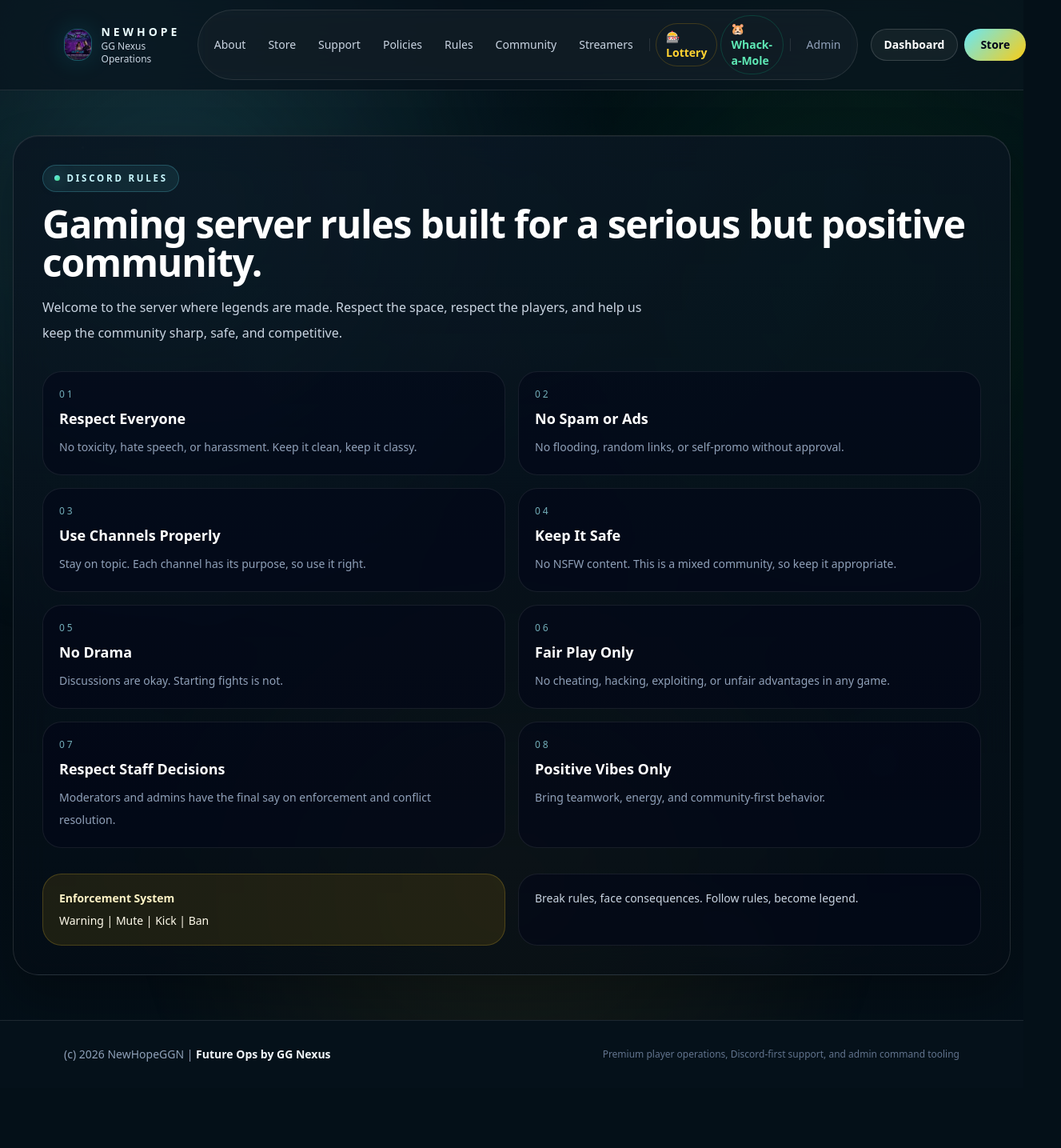
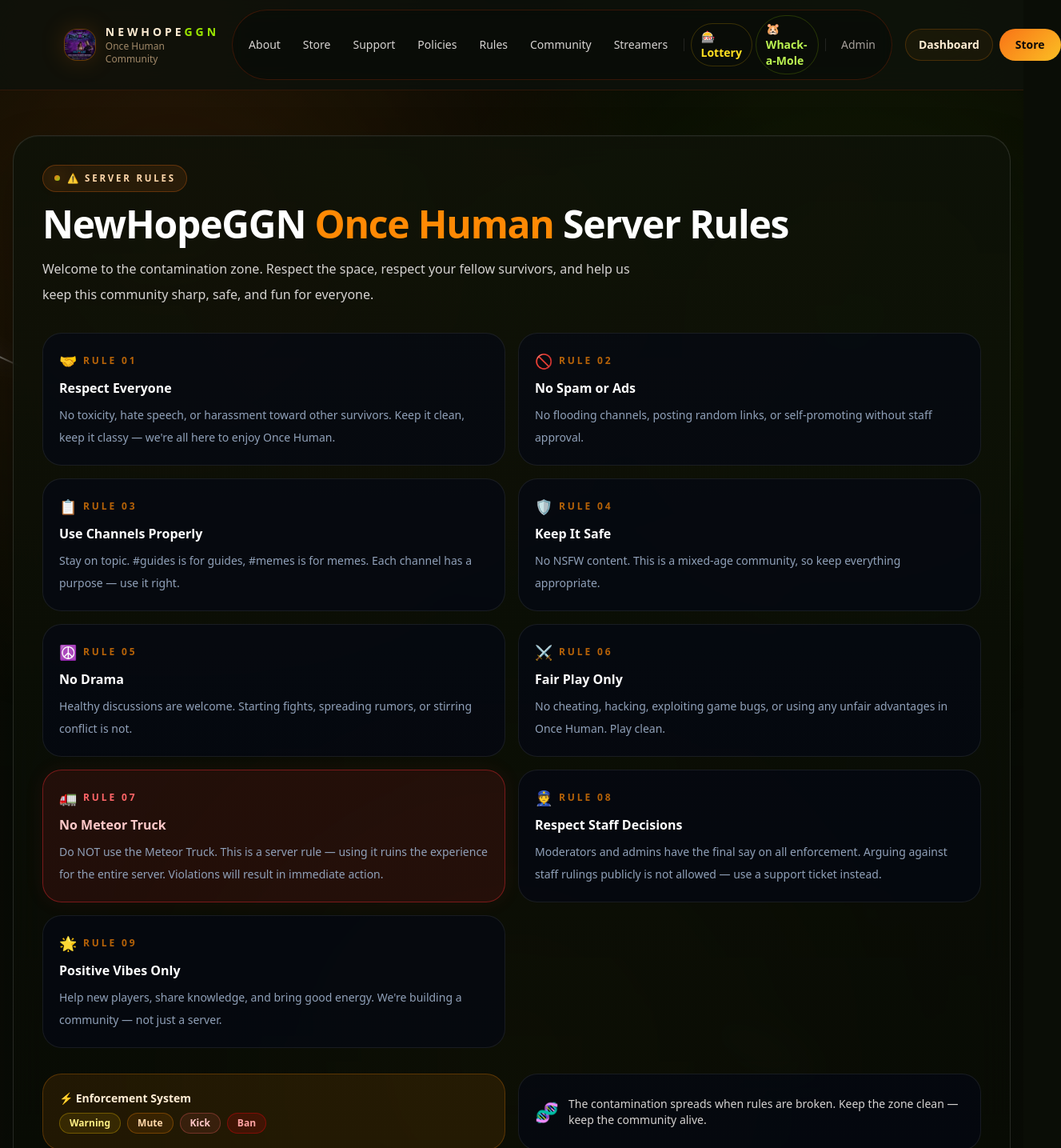
Before and after one commit to GGNexusINC/vibe-coding-platform, a Next.js app: page /rules in a window 1280 px wide. Shown: the top 1435 px of the page at 80% size, 1327 px wide, since content can reach past the window. Before the commit the page ends 1360 px from the top, so only its background shows below. Built offline with nearby package versions, Linux system fonts and the light colour scheme; no server answers.

Commit message:
feat: Once Human theme throughout - orange/amber UI, No Meteor Truck rule, game-specific content

```diff
--- a/src/app/globals.css
+++ b/src/app/globals.css
@@ -1,12 +1,12 @@
 @import "tailwindcss";
 
 :root {
-  --background: #041018;
-  --foreground: #ecf8ff;
-  --panel: rgba(8, 18, 28, 0.72);
+  --background: #0a0d06;
+  --foreground: #f0edd8;
+  --panel: rgba(12, 16, 8, 0.72);
   --line: rgba(255, 255, 255, 0.12);
-  --accent-cyan: #67e8f9;
-  --accent-green: #4ade80;
+  --accent-cyan: #f97316;
+  --accent-green: #84cc16;
   --accent-gold: #fbbf24;
 }
 
@@ -25,7 +25,7 @@
 }
 
 ::selection {
-  background: rgba(103, 232, 249, 0.3);
+  background: rgba(249, 115, 22, 0.3);
 }
 
 .rz-bg {
@@ -83,8 +83,8 @@
 
 .rz-grid {
   background-image:
-    linear-gradient(rgba(103, 232, 249, 0.08) 1px, transparent 1px),
-    linear-gradient(90deg, rgba(103, 232, 249, 0.08) 1px, transparent 1px);
+    linear-gradient(rgba(249, 115, 22, 0.07) 1px, transparent 1px),
+    linear-gradient(90deg, rgba(249, 115, 22, 0.07) 1px, transparent 1px);
   background-size: 30px 30px;
 }
 
@@ -185,8 +185,8 @@
   padding: 1px;
   background: linear-gradient(
     120deg,
-    rgba(103, 232, 249, 0.62),
-    rgba(74, 222, 128, 0.42),
+    rgba(249, 115, 22, 0.62),
+    rgba(132, 204, 22, 0.42),
     rgba(251, 191, 36, 0.46)
   );
   -webkit-mask:
@@ -208,9 +208,9 @@
   inset: 0;
   pointer-events: none;
   background:
-    radial-gradient(circle at 12% 8%, rgba(103, 232, 249, 0.16), transparent 34%),
-    radial-gradient(circle at 86% 14%, rgba(74, 222, 128, 0.1), transparent 36%),
-    radial-gradient(circle at 52% 88%, rgba(251, 191, 36, 0.08), transparent 38%);
+    radial-gradient(circle at 12% 8%, rgba(249, 115, 22, 0.12), transparent 34%),
+    radial-gradient(circle at 86% 14%, rgba(132, 204, 22, 0.09), transparent 36%),
+    radial-gradient(circle at 52% 88%, rgba(251, 191, 36, 0.07), transparent 38%);
   z-index: 0;
 }
 
@@ -258,7 +258,7 @@
   transform: translateY(-7px) scale(1.015);
   box-shadow:
     0 28px 50px rgba(0, 0, 0, 0.5),
-    0 0 24px rgba(103, 232, 249, 0.16);
+    0 0 24px rgba(249, 115, 22, 0.18);
 }
 
 .rz-chip {
@@ -266,14 +266,14 @@
   align-items: center;
   gap: 0.55rem;
   border-radius: 9999px;
-  border: 1px solid rgba(103, 232, 249, 0.22);
-  background: rgba(103, 232, 249, 0.08);
+  border: 1px solid rgba(249, 115, 22, 0.28);
+  background: rgba(249, 115, 22, 0.10);
   padding: 0.45rem 0.85rem;
   font-size: 0.72rem;
   font-weight: 600;
   letter-spacing: 0.24em;
   text-transform: uppercase;
-  color: #c9f8ff;
+  color: #fed7aa;
 }
 
 .rz-chip::before {
@@ -282,16 +282,16 @@
   height: 0.45rem;
   border-radius: 9999px;
   background: linear-gradient(135deg, var(--accent-cyan), var(--accent-green));
-  box-shadow: 0 0 18px rgba(103, 232, 249, 0.55);
+  box-shadow: 0 0 18px rgba(249, 115, 22, 0.55);
 }
 
 .rz-surface {
   background:
-    linear-gradient(180deg, rgba(9, 21, 33, 0.82), rgba(5, 13, 21, 0.68)),
-    radial-gradient(circle at top, rgba(103, 232, 249, 0.06), transparent 44%);
+    linear-gradient(180deg, rgba(14, 18, 8, 0.88), rgba(8, 11, 4, 0.72)),
+    radial-gradient(circle at top, rgba(249, 115, 22, 0.05), transparent 44%);
   box-shadow:
-    0 28px 60px rgba(0, 0, 0, 0.28),
-    inset 0 1px 0 rgba(255, 255, 255, 0.05);
+    0 28px 60px rgba(0, 0, 0, 0.32),
+    inset 0 1px 0 rgba(255, 255, 255, 0.04);
   backdrop-filter: blur(20px);
 }
 
--- a/src/app/layout.tsx
+++ b/src/app/layout.tsx
@@ -6,9 +6,9 @@
 import "./globals.css";
 
 export const metadata: Metadata = {
-  title: "NewHopeGGN | Future Ops Hub",
+  title: "NewHopeGGN | Once Human Server Hub",
   description:
-    "Premium Once Human server hub with Discord support, store access, and live admin operations.",
+    "NewHopeGGN — the #1 Once Human community server. Store, support, rules, and live Discord feed.",
 };
 
 export default function RootLayout({
@@ -33,13 +33,13 @@
 
   return (
     <html lang="en" className="h-full antialiased">
-      <body className="rz-corporate-shell min-h-full flex flex-col bg-[#041018]">
+      <body className="rz-corporate-shell min-h-full flex flex-col bg-[#0a0d06]">
         <Heartbeat />
         <div className="relative z-10 min-h-screen flex flex-col">
-          <header className="sticky top-0 z-40 border-b border-white/10 bg-[#07131c]/75 backdrop-blur-2xl">
+          <header className="sticky top-0 z-40 border-b border-orange-900/30 bg-[#0d110a]/80 backdrop-blur-2xl">
             <div className="mx-auto flex w-full max-w-6xl items-center justify-between gap-4 px-4 py-3">
               <Link href="/" className="flex items-center gap-3">
-                <div className="relative h-10 w-10 overflow-hidden rounded-2xl border border-cyan-300/25 bg-cyan-400/10 shadow-[0_0_32px_rgba(34,211,238,0.14)]">
+                <div className="relative h-10 w-10 overflow-hidden rounded-2xl border border-orange-400/30 bg-orange-400/10 shadow-[0_0_32px_rgba(249,115,22,0.18)]">
                   <Image
                     src="/raidzone-bg.png"
                     alt="NewHopeGGN"
@@ -51,14 +51,14 @@
                   <div className="absolute inset-0 bg-slate-950/25" />
                 </div>
                 <div className="leading-tight">
-                  <div className="font-[family:var(--font-brand-display)] text-sm font-semibold uppercase tracking-[0.28em] text-cyan-50">
-                    NewHope
+                  <div className="font-[family:var(--font-brand-display)] text-sm font-semibold uppercase tracking-[0.28em] text-orange-100">
+                    NewHope<span className="text-lime-400">GGN</span>
                   </div>
-                  <div className="text-xs text-slate-300">GG Nexus Operations</div>
+                  <div className="text-xs text-orange-200/60">Once Human Community</div>
                 </div>
               </Link>
 
-              <nav className="hidden items-center gap-1 rounded-full border border-white/10 bg-white/[0.04] px-2 py-1.5 lg:flex backdrop-blur">
+              <nav className="hidden items-center gap-1 rounded-full border border-orange-900/40 bg-black/20 px-2 py-1.5 lg:flex backdrop-blur">
                 {([
                   { href: "/about",      label: "About" },
                   { href: "/store",      label: "Store" },
@@ -71,7 +71,7 @@
                   <Link
                     key={href}
                     href={href}
-                    className="rounded-full px-3 py-1.5 text-sm font-medium text-slate-300 transition-all hover:bg-white/8 hover:text-white"
+                    className="rounded-full px-3 py-1.5 text-sm font-medium text-stone-300 transition-all hover:bg-orange-400/10 hover:text-orange-100"
                   >
                     {label}
                   </Link>
@@ -83,7 +83,7 @@
                 {/* Lottery — amber accent */}
                 <Link
                   href="/lottery"
-                  className="flex items-center gap-1.5 rounded-full px-3 py-1.5 text-sm font-semibold text-amber-300 transition-all hover:bg-amber-400/10 hover:text-amber-200 border border-amber-400/20"
+                  className="flex items-center gap-1.5 rounded-full px-3 py-1.5 text-sm font-semibold text-yellow-300 transition-all hover:bg-yellow-400/10 hover:text-yellow-200 border border-yellow-400/20"
                 >
                   🎰 Lottery
                 </Link>
@@ -91,7 +91,7 @@
                 {/* Whack-a-Mole — green accent */}
                 <Link
                   href="/minigame"
-                  className="flex items-center gap-1.5 rounded-full px-3 py-1.5 text-sm font-semibold text-emerald-300 transition-all hover:bg-emerald-400/10 hover:text-emerald-200 border border-emerald-400/20"
+                  className="flex items-center gap-1.5 rounded-full px-3 py-1.5 text-sm font-semibold text-lime-300 transition-all hover:bg-lime-400/10 hover:text-lime-200 border border-lime-400/20"
                 >
                   🐹 Whack-a-Mole
                 </Link>
@@ -101,7 +101,7 @@
 
                 <Link
                   href="/admin"
-                  className="rounded-full px-3 py-1.5 text-sm font-medium text-slate-400 transition-all hover:bg-white/8 hover:text-white"
+                  className="rounded-full px-3 py-1.5 text-sm font-medium text-stone-400 transition-all hover:bg-orange-400/10 hover:text-orange-100"
                 >
                   Admin
                 </Link>
@@ -110,13 +110,13 @@
               <div className="flex items-center gap-2">
                 <Link
                   href="/dashboard"
-                  className="hidden h-10 items-center justify-center rounded-full border border-white/15 bg-white/5 px-4 text-sm font-semibold text-white transition hover:-translate-y-0.5 hover:bg-white/10 sm:inline-flex"
+                  className="hidden h-10 items-center justify-center rounded-full border border-orange-400/20 bg-orange-400/5 px-4 text-sm font-semibold text-orange-100 transition hover:-translate-y-0.5 hover:bg-orange-400/10 sm:inline-flex"
                 >
                   Dashboard
                 </Link>
                 <Link
                   href="/store"
-                  className="hidden h-10 items-center justify-center rounded-full bg-[linear-gradient(135deg,#67e8f9,#facc15)] px-5 text-sm font-bold text-slate-950 transition hover:scale-[1.03] sm:inline-flex"
+                  className="hidden h-10 items-center justify-center rounded-full bg-[linear-gradient(135deg,#f97316,#fbbf24)] px-5 text-sm font-bold text-stone-950 transition hover:scale-[1.03] sm:inline-flex"
                 >
                   Store
                 </Link>
@@ -126,8 +126,8 @@
           </header>
 
           <main className="relative flex-1 overflow-hidden">
-            <div className="pointer-events-none absolute inset-0 bg-[linear-gradient(180deg,rgba(2,12,19,0.86),rgba(4,16,24,0.96))]" />
-            <div className="rz-parallax-galaxy pointer-events-none absolute inset-0 bg-[radial-gradient(circle_at_18%_14%,rgba(103,232,249,0.16),transparent_38%),radial-gradient(circle_at_82%_22%,rgba(34,197,94,0.11),transparent_34%),radial-gradient(circle_at_50%_84%,rgba(251,191,36,0.09),transparent_40%)]" />
+            <div className="pointer-events-none absolute inset-0 bg-[linear-gradient(180deg,rgba(8,10,4,0.88),rgba(10,13,6,0.96))]" />
+            <div className="rz-parallax-galaxy pointer-events-none absolute inset-0 bg-[radial-gradient(circle_at_18%_14%,rgba(249,115,22,0.12),transparent_38%),radial-gradient(circle_at_82%_22%,rgba(132,204,22,0.09),transparent_34%),radial-gradient(circle_at_50%_84%,rgba(251,191,36,0.07),transparent_40%)]" />
             <div className="rz-starfield pointer-events-none">
               {globalStars.map((star, idx) => (
                 <span
@@ -148,15 +148,15 @@
             <div className="relative z-10 h-full">{children}</div>
           </main>
 
-          <footer className="border-t border-white/10 bg-[#07131c]/65 backdrop-blur-xl">
-            <div className="mx-auto w-full max-w-6xl px-4 py-8 text-sm text-slate-400">
+          <footer className="border-t border-orange-900/25 bg-[#0d110a]/70 backdrop-blur-xl">
+            <div className="mx-auto w-full max-w-6xl px-4 py-8 text-sm text-stone-400">
               <div className="flex flex-col gap-2 sm:flex-row sm:items-center sm:justify-between">
                 <div>
-                  (c) {new Date().getFullYear()} NewHopeGGN |{" "}
-                  <span className="font-semibold text-slate-100">Future Ops by GG Nexus</span>
+                  © {new Date().getFullYear()} NewHopeGGN |{" "}
+                  <span className="font-semibold text-orange-200">Once Human Community Server</span>
                 </div>
-                <div className="text-xs text-slate-500">
-                  Premium player operations, Discord-first support, and admin command tooling
+                <div className="text-xs text-stone-500">
+                  Store, support, events, and live Discord feed — built for Once Human players
                 </div>
               </div>
             </div>
--- a/src/app/page.tsx
+++ b/src/app/page.tsx
@@ -1,23 +1,23 @@
 export default function Home() {
   const highlights = [
     {
-      title: "Fast Access",
-      copy: "Sign in with Discord, link your account, and get into the store quickly.",
+      title: "Once Human Server",
+      copy: "A dedicated Once Human community — wipes, events, and base-building with real players.",
     },
     {
       title: "Fast Support",
-      copy: "Tickets go straight to Discord so staff can respond faster.",
+      copy: "Open a ticket and staff respond directly through Discord. No waiting around.",
     },
     {
-      title: "VIP Perks",
-      copy: "Purchases during the active wipe include the VIP role benefit.",
+      title: "Wipe Packs & VIP",
+      copy: "Buy packs each wipe to get resources and VIP perks tied to the current season.",
     },
   ];
 
   const operations = [
     "Discord sign-in",
     "Support tickets",
-    "Pack checkout",
+    "Wipe pack checkout",
     "VIP role perks",
   ];
 
@@ -37,21 +37,21 @@
 
             <h1 className="mt-6 max-w-4xl font-[family:var(--font-brand-display)] text-4xl font-semibold uppercase tracking-[0.06em] text-white sm:text-5xl xl:text-6xl">
               NewHopeGGN
-              <span className="mt-3 block bg-[linear-gradient(135deg,#e0fbff,#67e8f9,#facc15)] bg-clip-text text-transparent">
-                Packs, support, and server perks in one place.
+              <span className="mt-3 block bg-[linear-gradient(135deg,#fed7aa,#f97316,#fbbf24)] bg-clip-text text-transparent">
+                Your Once Human community home base.
               </span>
             </h1>
 
-            <p className="mt-5 max-w-2xl text-base leading-8 text-slate-300 sm:text-lg">
-              Buy packs, contact staff, and manage your account through Discord-linked tools built for fast service.
+            <p className="mt-5 max-w-2xl text-base leading-8 text-stone-300 sm:text-lg">
+              Survive together. Build together. NewHopeGGN is a Once Human community server — buy wipe packs, open support tickets, and connect with your squad through Discord.
             </p>
 
             <div className="mt-8 flex flex-col gap-3 sm:flex-row">
               <a
                 href="/store"
-                className="inline-flex h-12 items-center justify-center rounded-full bg-[linear-gradient(135deg,#67e8f9,#facc15)] px-6 text-sm font-semibold text-slate-950 transition hover:scale-[1.02]"
+                className="inline-flex h-12 items-center justify-center rounded-full bg-[linear-gradient(135deg,#f97316,#fbbf24)] px-6 text-sm font-bold text-stone-950 transition hover:scale-[1.02] shadow-[0_0_28px_rgba(249,115,22,0.4)]"
               >
-                Explore Store
+                🛒 Wipe Store
               </a>
               <a
                 href="/admin"
@@ -112,8 +112,8 @@
                 </li>
               </ol>
 
-              <div className="mt-6 rounded-[1.5rem] border border-amber-300/20 bg-amber-400/10 p-4 text-sm text-amber-100">
-                VIP role perks are granted during the corresponding wipe.
+              <div className="mt-6 rounded-[1.5rem] border border-orange-400/25 bg-orange-400/10 p-4 text-sm text-orange-100">
+                ⚠️ VIP role perks are tied to the active wipe. Buy during the wipe to receive your rewards.
               </div>
             </div>
           </div>
--- a/src/app/rules/page.tsx
+++ b/src/app/rules/page.tsx
@@ -1,43 +1,58 @@
 const rules = [
   {
     id: "01",
+    emoji: "🤝",
     title: "Respect Everyone",
-    copy: "No toxicity, hate speech, or harassment. Keep it clean, keep it classy.",
+    copy: "No toxicity, hate speech, or harassment toward other survivors. Keep it clean, keep it classy — we're all here to enjoy Once Human.",
   },
   {
     id: "02",
+    emoji: "🚫",
     title: "No Spam or Ads",
-    copy: "No flooding, random links, or self-promo without approval.",
+    copy: "No flooding channels, posting random links, or self-promoting without staff approval.",
   },
   {
     id: "03",
+    emoji: "📋",
     title: "Use Channels Properly",
-    copy: "Stay on topic. Each channel has its purpose, so use it right.",
+    copy: "Stay on topic. #guides is for guides, #memes is for memes. Each channel has a purpose — use it right.",
   },
   {
     id: "04",
+    emoji: "🛡️",
     title: "Keep It Safe",
-    copy: "No NSFW content. This is a mixed community, so keep it appropriate.",
+    copy: "No NSFW content. This is a mixed-age community, so keep everything appropriate.",
   },
   {
     id: "05",
+    emoji: "☮️",
     title: "No Drama",
-    copy: "Discussions are okay. Starting fights is not.",
+    copy: "Healthy discussions are welcome. Starting fights, spreading rumors, or stirring conflict is not.",
   },
   {
     id: "06",
+    emoji: "⚔️",
     title: "Fair Play Only",
-    copy: "No cheating, hacking, exploiting, or unfair advantages in any game.",
+    copy: "No cheating, hacking, exploiting game bugs, or using any unfair advantages in Once Human. Play clean.",
   },
   {
     id: "07",
-    title: "Respect Staff Decisions",
-    copy: "Moderators and admins have the final say on enforcement and conflict resolution.",
+    emoji: "🚛",
+    title: "No Meteor Truck",
+    copy: "Do NOT use the Meteor Truck. This is a server rule — using it ruins the experience for the entire server. Violations will result in immediate action.",
+    highlight: true,
   },
   {
     id: "08",
+    emoji: "👮",
+    title: "Respect Staff Decisions",
+    copy: "Moderators and admins have the final say on all enforcement. Arguing against staff rulings publicly is not allowed — use a support ticket instead.",
+  },
+  {
+    id: "09",
+    emoji: "🌟",
     title: "Positive Vibes Only",
-    copy: "Bring teamwork, energy, and community-first behavior.",
+    copy: "Help new players, share knowledge, and bring good energy. We're building a community — not just a server.",
   },
 ];
 
@@ -45,37 +60,54 @@
   return (
     <div className="relative mx-auto w-full max-w-7xl px-4 py-10 sm:py-14">
       <section className="rz-surface rz-panel-border rounded-[2rem] p-7 sm:p-9">
-        <div className="rz-chip">Discord Rules</div>
+        <div className="rz-chip">⚠️ Server Rules</div>
         <h1 className="mt-4 text-4xl font-semibold tracking-tight text-white sm:text-5xl">
-          Gaming server rules built for a serious but positive community.
+          NewHopeGGN <span className="text-orange-400">Once Human</span> Server Rules
         </h1>
-        <p className="mt-4 max-w-3xl text-base leading-8 text-slate-300">
-          Welcome to the server where legends are made. Respect the space, respect the players,
-          and help us keep the community sharp, safe, and competitive.
+        <p className="mt-4 max-w-3xl text-base leading-8 text-stone-300">
+          Welcome to the contamination zone. Respect the space, respect your fellow survivors,
+          and help us keep this community sharp, safe, and fun for everyone.
         </p>
 
         <div className="mt-8 grid gap-4 lg:grid-cols-2">
           {rules.map((rule) => (
             <div
               key={rule.id}
-              className="rounded-[1.5rem] border border-white/8 bg-slate-950/55 p-5"
+              className={`rounded-[1.5rem] border p-5 transition-all ${
+                rule.highlight
+                  ? "border-red-500/40 bg-red-500/10 shadow-[0_0_24px_rgba(239,68,68,0.08)]"
+                  : "border-white/8 bg-slate-950/55 hover:border-orange-400/20 hover:bg-orange-400/5"
+              }`}
             >
-              <div className="text-xs uppercase tracking-[0.24em] text-cyan-200/70">
-                {rule.id}
+              <div className="flex items-center gap-2 mb-2">
+                <span className="text-lg">{rule.emoji}</span>
+                <div className={`text-xs uppercase tracking-[0.24em] font-bold ${rule.highlight ? "text-red-400" : "text-orange-400/70"}`}>
+                  Rule {rule.id}
+                </div>
               </div>
-              <div className="mt-2 text-lg font-semibold text-white">{rule.title}</div>
+              <div className={`text-base font-semibold ${rule.highlight ? "text-red-200" : "text-white"}`}>{rule.title}</div>
               <div className="mt-2 text-sm leading-7 text-slate-400">{rule.copy}</div>
             </div>
           ))}
         </div>
 
         <div className="mt-8 grid gap-4 lg:grid-cols-2">
-          <div className="rounded-[1.5rem] border border-amber-300/20 bg-amber-400/10 p-5">
-            <div className="text-sm font-semibold text-amber-100">Enforcement System</div>
-            <div className="mt-2 text-sm text-amber-50">Warning | Mute | Kick | Ban</div>
+          <div className="rounded-[1.5rem] border border-orange-400/25 bg-orange-400/10 p-5">
+            <div className="text-sm font-semibold text-orange-100 mb-2">⚡ Enforcement System</div>
+            <div className="flex flex-wrap gap-2">
+              {["Warning", "Mute", "Kick", "Ban"].map((level, i) => (
+                <span key={level} className={`rounded-full px-3 py-1 text-xs font-semibold border ${
+                  i === 0 ? "border-yellow-400/30 bg-yellow-400/10 text-yellow-200" :
+                  i === 1 ? "border-orange-400/30 bg-orange-400/10 text-orange-200" :
+                  i === 2 ? "border-red-400/30 bg-red-400/10 text-red-200" :
+                            "border-red-600/40 bg-red-600/15 text-red-300"
+                }`}>{level}</span>
+              ))}
+            </div>
           </div>
-          <div className="rounded-[1.5rem] border border-white/8 bg-slate-950/55 p-5 text-sm text-slate-300">
-            Break rules, face consequences. Follow rules, become legend.
+          <div className="rounded-[1.5rem] border border-white/8 bg-slate-950/55 p-5 text-sm text-stone-300 flex items-center">
+            <span className="text-2xl mr-3">🧬</span>
+            <span>The contamination spreads when rules are broken. Keep the zone clean — keep the community alive.</span>
           </div>
         </div>
       </section>
```
